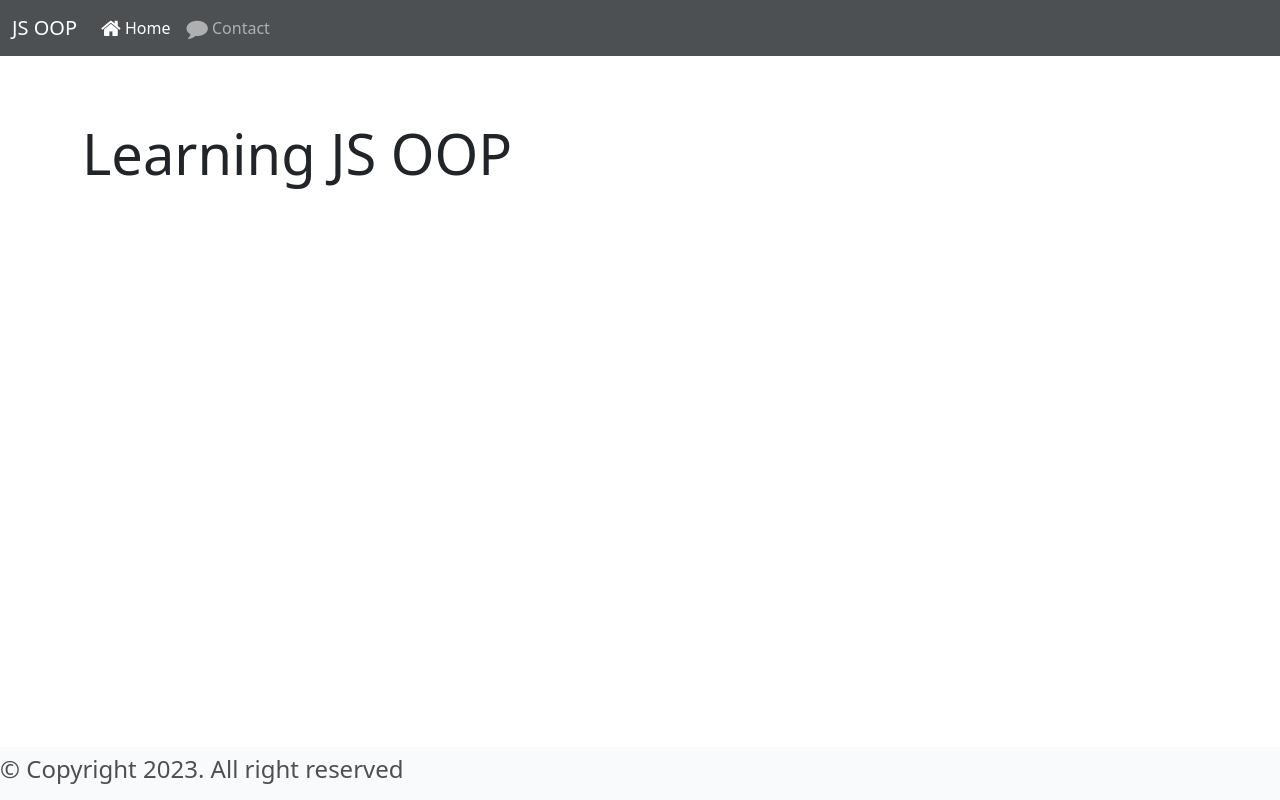
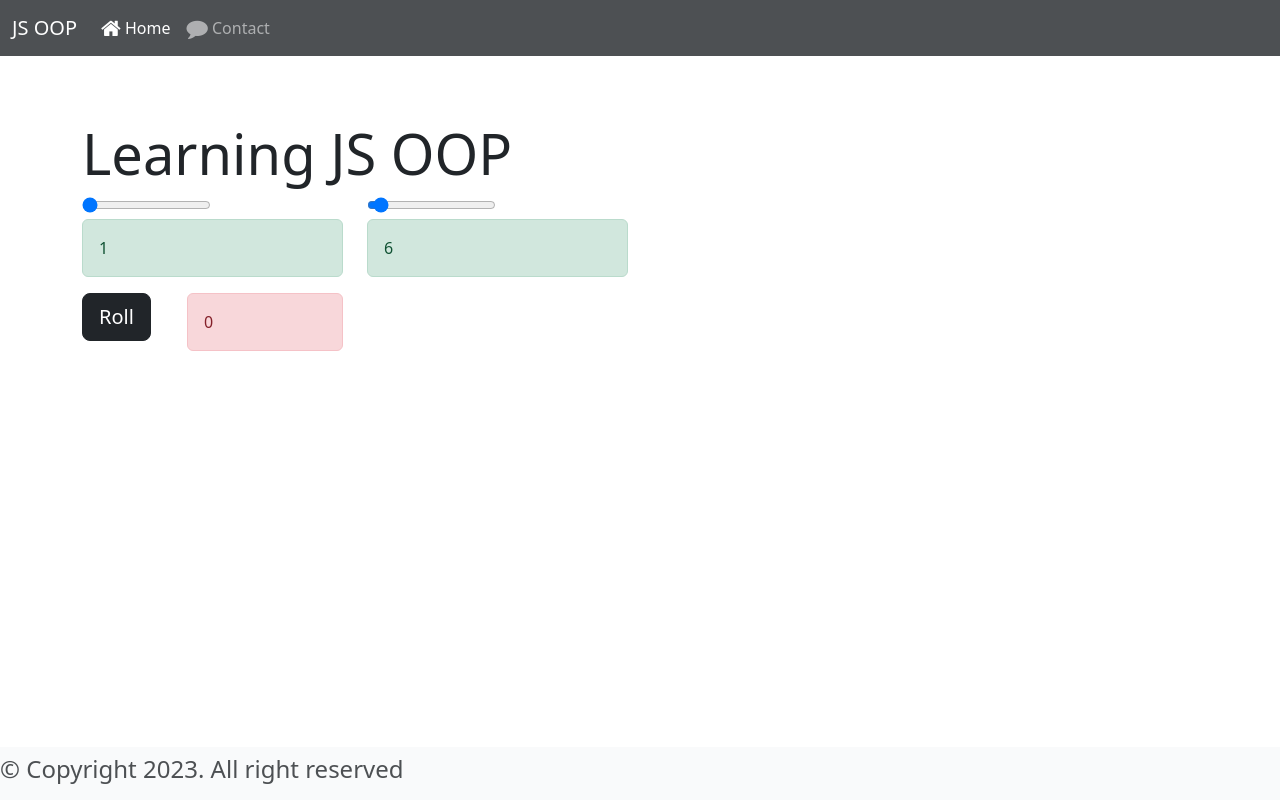
Before and after one commit to zivoradt/JavaScript-p, a website: page JS OOP/index.html in a window 1280 px wide. Drawn offline with nearby package versions, Linux system fonts and the light colour scheme; files whose address does not match are found by name.

Commit message:
create number generator

```diff
--- a/JS OOP/Content/app.css
+++ b/JS OOP/Content/app.css
@@ -8,3 +8,12 @@
 nav {
     opacity: 80%;
 }
+
+#result {
+    margin-left: 10px;
+
+}
+
+.minRangeValue, .maxRangeValue, #result {
+    min-height:  40px;
+}
--- a/JS OOP/Script/core/app.js
+++ b/JS OOP/Script/core/app.js
@@ -3,31 +3,30 @@ let core;
 // Core modelu - IIFE
 (function (core) {
   // App variables
-  let person;
-  let student;
 
-  /* OLD WAY
-  let Student = (function() {
-      function Student(name, age, studentID){
-          objects.Person.call(this, name, age)
-          this._ID = studentID
-      }
+  let rollButton;
+  let result;
 
-      //  Extent or inherit from Person class
-      Student.prototype = Object.create(objects.Person);
-
-      Student.prototype.sayHello = objects.Person.sayHello;
-
-      Student.prototype.studies  = function(){
-        console.log(`${this._name} is styding`);
-    }
-
-      return Student;
-  })(); */
+  let minRange;
+  let maxRange;
+  let minRangeValue;
+  let maxRangeValue;
+  let min;
+  let max;
 
 
 
+function radnomRange(min, max){
+  let random;
 
+  random = Math.floor((Math.random() * max)+min);
+
+  return random;
+}
+
+function addToResult(){
+
+}
 
 
   /**
@@ -39,51 +38,20 @@ let core;
       "font-wheight: bold; font-size: 20px;"
     );
 
-    person = new objects.Person("zivorad", 28);
+  rollButton = document.getElementById("rollButton");
 
-    student = new objects.Student("Milos", 29, 4453);
+  result = document.getElementById("result");
 
-    // myObject = {}; // object literal notation
-    // myObject = new Object(); // Constructor notation
+  minRange = document.getElementById("minRange");
+  maxRange = document.getElementById("maxRange");
 
-    /* Property definition
-        myObject.name = "";
-        myObject.age = 5;
-        */
-    /*
-        // PUBLIC PROPERTIES
-        Object.defineProperty(myObject, "name", {
-            configurable: false,
-            enumerable: false,
-            get: function() { return this._name;},
-            set: function(newValue) { this._name = newValue;}
+  minRangeValue = document.getElementById("minRangeValue");
+  maxRangeValue = document.getElementById("maxRangeValue");
 
-        });
+  min = 1;
+  max = 6;
 
-        Object.defineProperty(myObject, "age", {
-            configurable: false,
-            enumerable: false,
-            get: function() { return this._age;},
-            set: function(newValue) { this._age = newValue;}
 
-        });
-
-        // PRIVATE PROPERTIES
-        Object.defineProperty(myObject, "_name", {
-            configurable: false,
-            enumerable: false,
-            value: "",
-            writable: true
-
-        });
-
-        Object.defineProperty(myObject, "_age", {
-            configurable: false,
-            enumerable: false,
-            value: 0,
-            writable: true
-
-        });*/
 
     Main();
   }
@@ -94,14 +62,29 @@ let core;
 
   function Main() {
     console.log(`%c App Started...`, "font-wheight: bold; font-size: 20px;");
+    let roll;
 
-    console.log(student);
-    console.log(person);
+    result.innerHTML = "0";
+    minRangeValue.innerHTML = min;
+    maxRangeValue.innerHTML = max;
 
-    person.sayHello();
+    rollButton.addEventListener("click", function(){
+      roll = radnomRange(min, max);
+      result.innerHTML = roll;
+      result.style.fontSize = "20px";
+    });
 
-    student.studies();
-    student.sayHello();
+    minRange.addEventListener("input", function () {
+        minRangeValue.innerHTML = minRange.value;
+        min = minRange.value;
+    });
+    maxRange.addEventListener("input", function () {
+      maxRangeValue.innerHTML = maxRange.value;
+      max = maxRange.value;
+  });
+
+
+
   }
 
   window.addEventListener("load", Start);
--- a/JS OOP/index.html
+++ b/JS OOP/index.html
@@ -46,6 +46,29 @@
       <div class="jumbotron">
         <h1 class="display-4">Learning JS OOP</h1>
 
+        <div class="row">
+          <div class="col-md-3">
+            <input type="range" min="1" max="100" value="1" step = "1" class="custom-range" id="minRange">
+            <div id="minRangeValue" class="alert alert-success">
+            </div>
+          </div>
+          <div class="col-md-3">
+            <input type="range" min="1" max="100" value="6" step = "1" class="custom-range" id="maxRange">
+            <div id="maxRangeValue" class="alert alert-success">
+
+            </div>
+          </div>
+        </div>
+
+        <div class="row">
+            <div class="col-md-1">
+              <button id="rollButton" class="btn btn-dark btn-lg">Roll</button>
+            </div>
+          <div class="col-md-2">
+            <div id="result" class="alert alert-danger"></div>
+          </div>
+        </div>
+
       </div>
     </div>
     </main>
```
